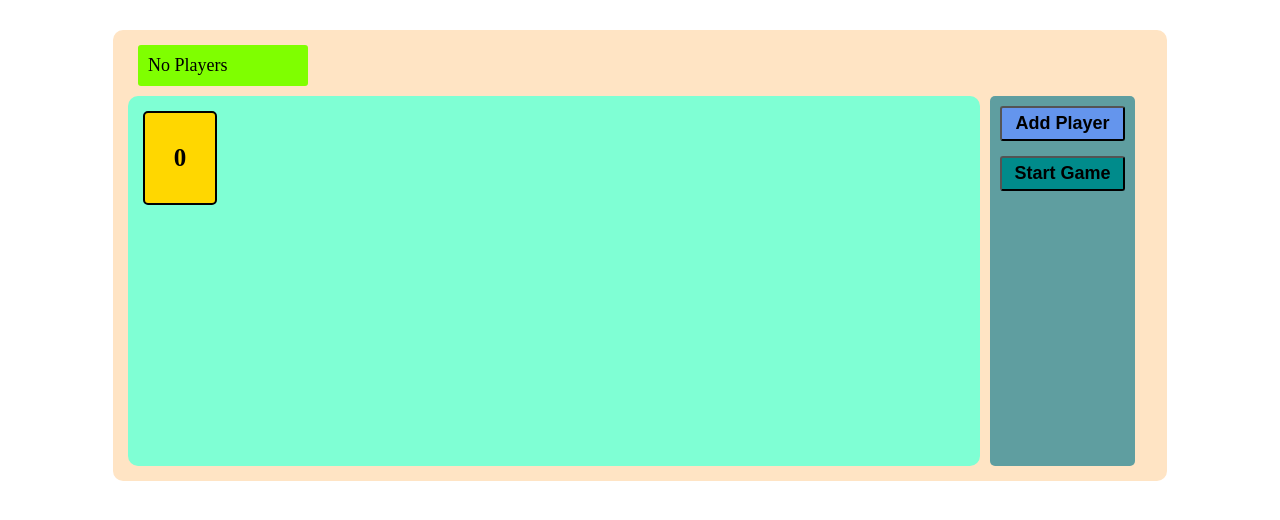
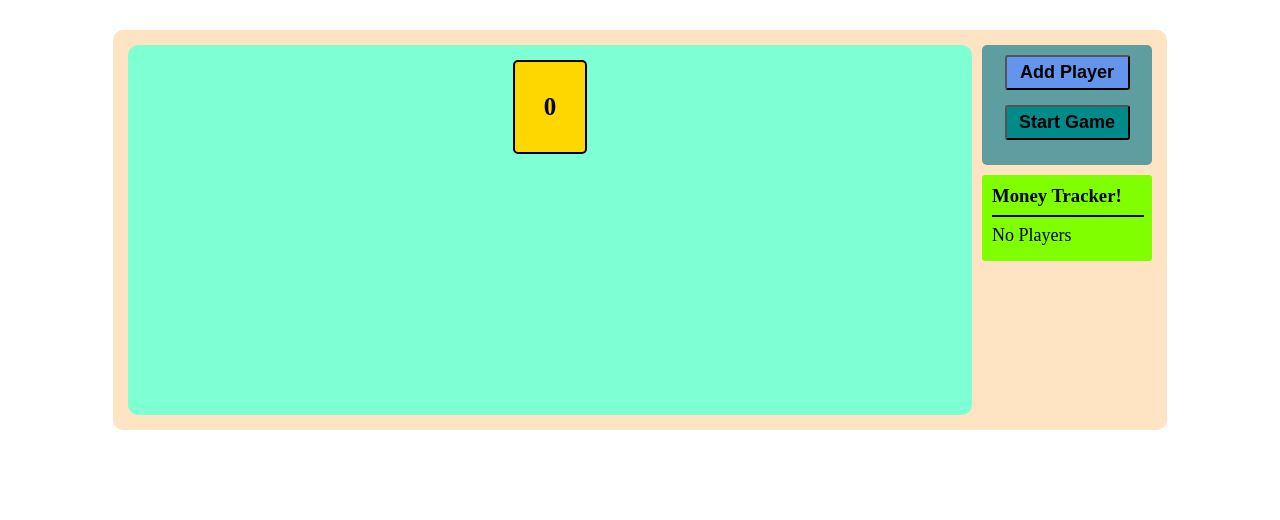
Before and after one commit to jjss886/Game-Portfolio, a React app in the folder Blackjack/: page / in a window 1280 px wide. Shown: the top 520 px of the page. Built offline with nearby package versions, Linux system fonts and the light colour scheme.

Commit message:
setting up different layout to optimize space

```diff
--- a/Blackjack/src/ast/style.css
+++ b/Blackjack/src/ast/style.css
@@ -13,7 +13,7 @@ h3 {
   padding: 15px;
   border-radius: 10px;
   display: flex;
-  flex-direction: column;
+  /* flex-direction: column; */
   width: 80vw;
   min-width: 550px;
   position: relative;
@@ -23,6 +23,7 @@ h3 {
 
 .appRow {
   display: flex;
+  flex-direction: column;
 }
 
 /* -------------------- TABLE ELEMENT -------------------- */
@@ -35,6 +36,7 @@ h3 {
   padding: 10px;
   display: flex;
   flex-direction: column;
+  align-items: center;
 }
 
 .cardSecDiv {
@@ -44,6 +46,7 @@ h3 {
 .playerSecDiv {
   display: flex;
   flex-wrap: wrap;
+  justify-content: center;
 }
 
 /* -------------------- BTN SET UP ELEMENT -------------------- */
@@ -51,6 +54,7 @@ h3 {
   display: flex;
   flex-direction: column;
   align-items: center;
+  margin-bottom: 10px;
   margin-left: 10px;
   padding: 10px 0;
   background-color: cadetblue;
@@ -200,12 +204,20 @@ h3 {
   flex-direction: column;
   padding: 10px;
   border-radius: 3px;
-  margin: 0 0 10px 10px;
+  margin-left: 10px;
   min-width: 150px;
+}
+
+.trackerHR {
+  border-color: black;
+  border-width: 1px;
+  border-style: solid;
+  width: 100%;
 }
 
 .trackPlayer {
   font-size: 18px;
+  margin-bottom: 5px;
 }
 
 /* -------------------- HOUSE ELEMENT -------------------- */
--- a/Blackjack/src/components/App.js
+++ b/Blackjack/src/components/App.js
@@ -8,14 +8,12 @@ const App = () => (
   <div className="appFullDiv">
     <EndMessage />
 
-    <div className="appRow appRowOne">
+    <Table />
+
+    <div className="appRow ">
+      <ButtonSetUp />
+
       <Tracker />
-    </div>
-
-    <div className="appRow appRowTwo">
-      <Table />
-
-      <ButtonSetUp />
     </div>
   </div>
 );
--- a/Blackjack/src/components/Tracker.js
+++ b/Blackjack/src/components/Tracker.js
@@ -7,6 +7,10 @@ class Tracker extends Component {
 
     return (
       <div className="trackerFullDiv">
+        <h3>Money Tracker!</h3>
+
+        <hr className="trackerHR" />
+
         {players.length ? (
           players.map((player, idx) => (
             <span key={idx} className="trackPlayer">
```
